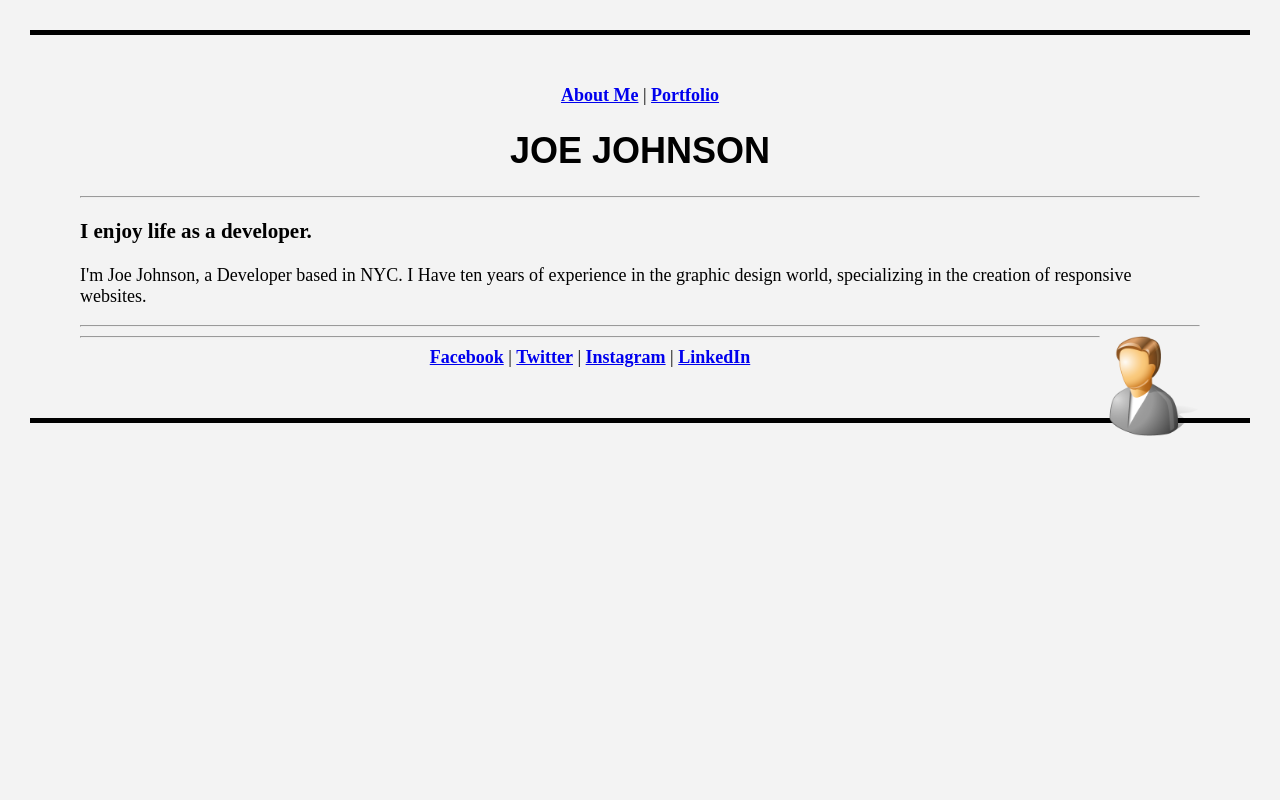
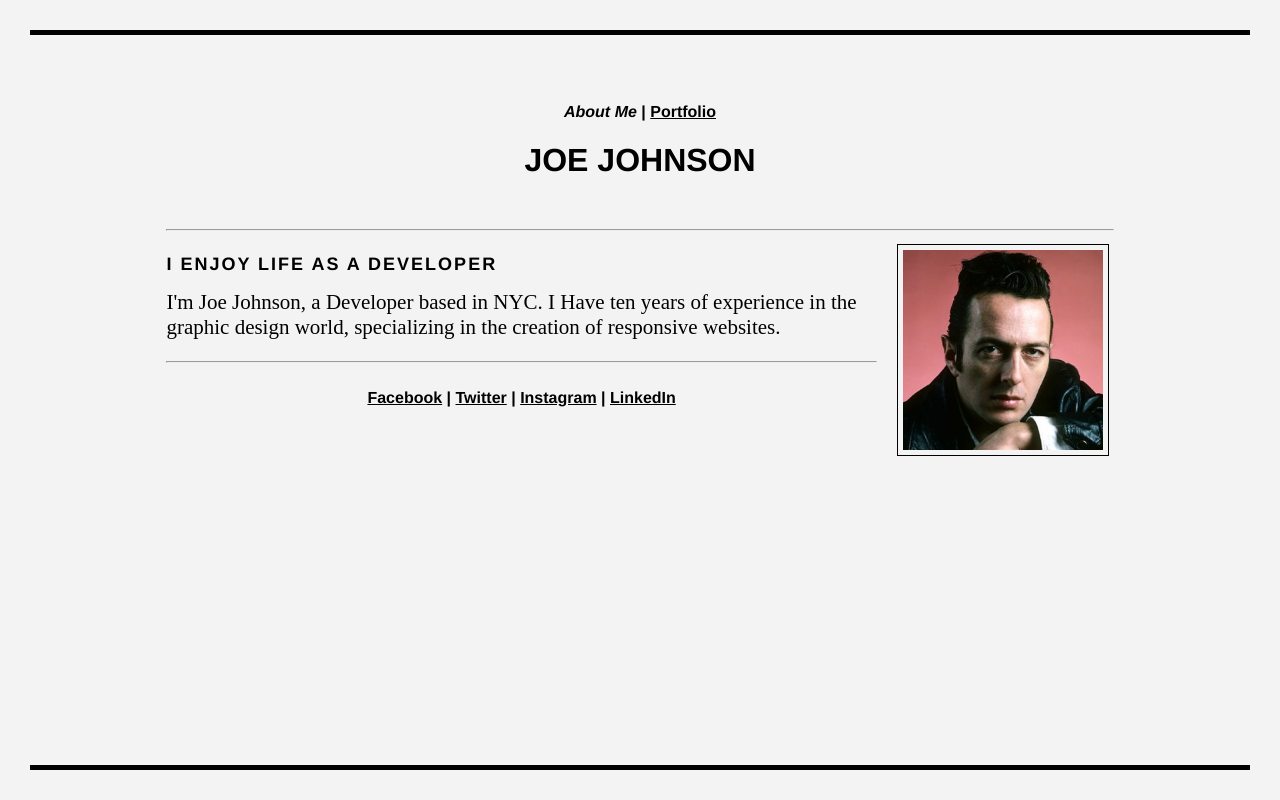
Before and after one commit to lm222/online-resume, a plain HTML site: page index.html in a window 1280 px wide. Drawn offline with Linux system fonts and the light colour scheme.

Commit message:
all changes made after class

```diff
--- a/css/styles.css
+++ b/css/styles.css
@@ -1,23 +1,95 @@
-body{
-	font-size: 18px;
-	background-color: #f3f3f3;
+html{
 	border-top: 5px solid black;
 	border-bottom: 5px solid black;
-	padding: 50px;
+	padding-top:50px;
 	margin: 30px;
+}
+body{
+	padding:10px;
+	background-color: #f3f3f3;
+}
+
+nav{
+	font-family: helvetica;
+	font-weight:bolder;
+	text-align: center;
 }
 
 a{
-	font-weight: bold;
-}
-nav{
+	color: black;
 	text-align: center;
 }
+
+h2{
+	font-family: helvetica;
+	font-size: 18px;
+	text-transform: uppercase;
+	margin-bottom: -6px;
+	letter-spacing: 2px;
+}
+
 h1{
-	text-align:center;
 	text-transform: uppercase;
-	font-family: sans-serif;
+	text-align: center;
+	font-family: helvetica;
 }
-img{
+
+p{
+	font-size: 21px;
+	font-family: serif;
+}
+
+.profile {
+	padding:5px;
+	border: 1px solid black;
+	height: 200px;
+}
+
+ul{
+	list-style-type: square;
+}
+
+#container {
+	width: 80%;
+	margin-left: auto;
+	margin-right: auto;
+	padding-top: 20px;
+}
+
+#picture {
 	float: right;
+	width: 23%;
+	padding:5px;
+	text-align: right;
 }
+
+#portfolio {
+	width: 1000px;
+	margin-left: auto;
+	margin-right: auto;
+	padding:5px;
+	text-align: center;
+}
+
+#writing {
+	float: left;
+	width: 75%;
+}
+
+#experience {
+	width: 80%;
+	margin-left: 100px;
+	margin-right: 100px;
+}
+
+#clear {
+	clear:both;
+	}
+
+.project{
+	width: 50%;
+	padding:5px;
+	border: 1px solid black;
+	margin-right: 300px;
+	margin-bottom: 50px;
+}
--- a/index.html
+++ b/index.html
@@ -1,25 +1,34 @@
-<!DOCTYPE html>
 <html>
 	<head>
-	<title>Online Resume</title>
+		<title>Joe's Resume</title>
 		<link rel="stylesheet" type="text/css" href="css/styles.css">
 	</head>
 	<body>
 		<nav>
-	<a href="#">About Me</a> | <a href="#">Portfolio</a>
+			<i>About Me</i> | <a href="portfolio.html">Portfolio</a>
 		</nav>
-<h1>Joe Johnson</h1>
+
+		<h1>
+			Joe Johnson
+		</h1>
+		<div id="container">
 				<hr>
-<h3> I enjoy life as a developer. </h3>
-<p> I'm Joe Johnson, a Developer based in NYC. I Have ten years of experience in the graphic design world, specializing in the creation of responsive websites. </p>
+			<div id="writing">
+				<h2> I enjoy life as a developer </h2>
+				<p>
+					I'm Joe Johnson, a Developer based in NYC. I Have ten years of experience in the graphic design world, specializing in the creation of responsive websites.
+				</p>
 				<hr>
-<img src="images/user-icon.png" alt="this is you" title="this is you" height="100px">
-<hr>
+				<br>
 					<nav>
-	<a href="#">Facebook</a> |
-	<a href="#">Twitter</a> |
-	<a href="#">Instagram</a> |
-	<a href="#">LinkedIn</a>
+						<a href="#">Facebook</a> | <a href="#">Twitter</a> | <a href="#">Instagram</a> | <a href="#">LinkedIn</a>
 					</nav>
+			</div>
+			<div id="picture">
+				<img src="images/joe.jpg" alt= "chill guy" title="your chill buddy" class="profile">
+			</div>
+			<div id="clear">
+			</div>
+		</div>
 	</body>
 </html>
```
Also changed, not shown: portfolio.html (added, +63 -0 lines), images/citipix_deliverable.png (added), images/guy.png (added), images/joe.jpg (added), images/relaxr_deliverable.png (added), images/startup_matchmaker_deliverable.png (added). Lines whose indentation alone changed are shown as unchanged.
